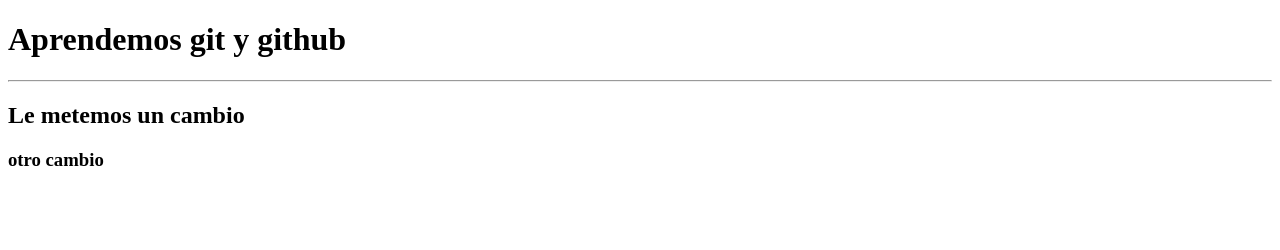
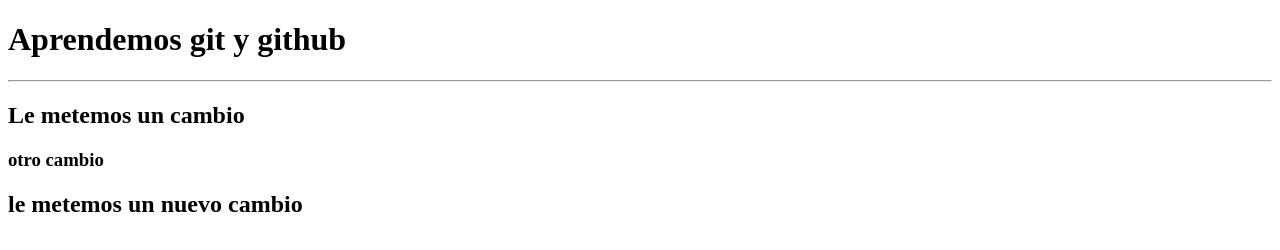
Before and after one commit to DesarrolloCristian/git-y-github, a plain HTML site: page index.html in a window 1280 px wide. Drawn offline with Linux system fonts and the light colour scheme.

Commit message:
creamos una rama secundarias y le agregamos un h2

```diff
--- a/index.html
+++ b/index.html
@@ -13,6 +13,7 @@
     <hr>
     <h2>Le metemos un cambio</h2>
     <h3>otro cambio</h3>
+    <h2>le metemos un nuevo cambio</h2>
 
 </body>
 
```
